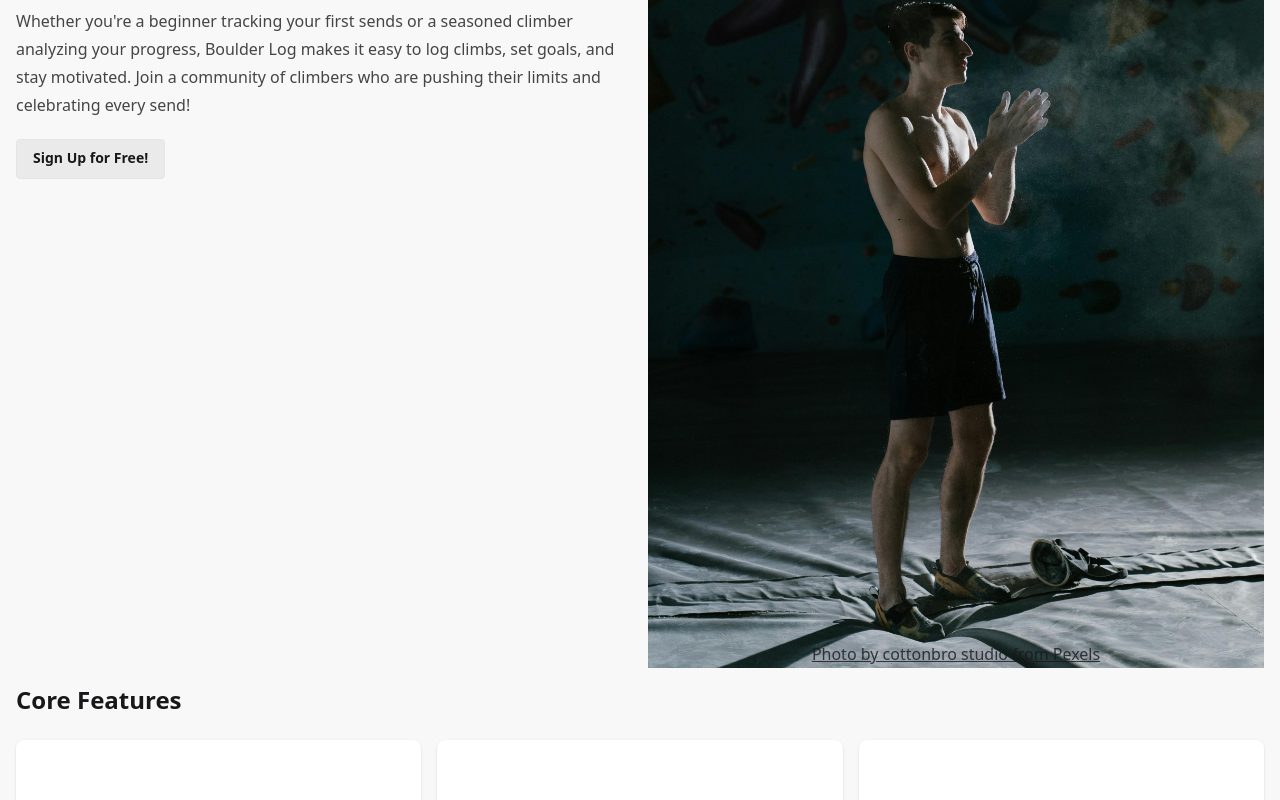
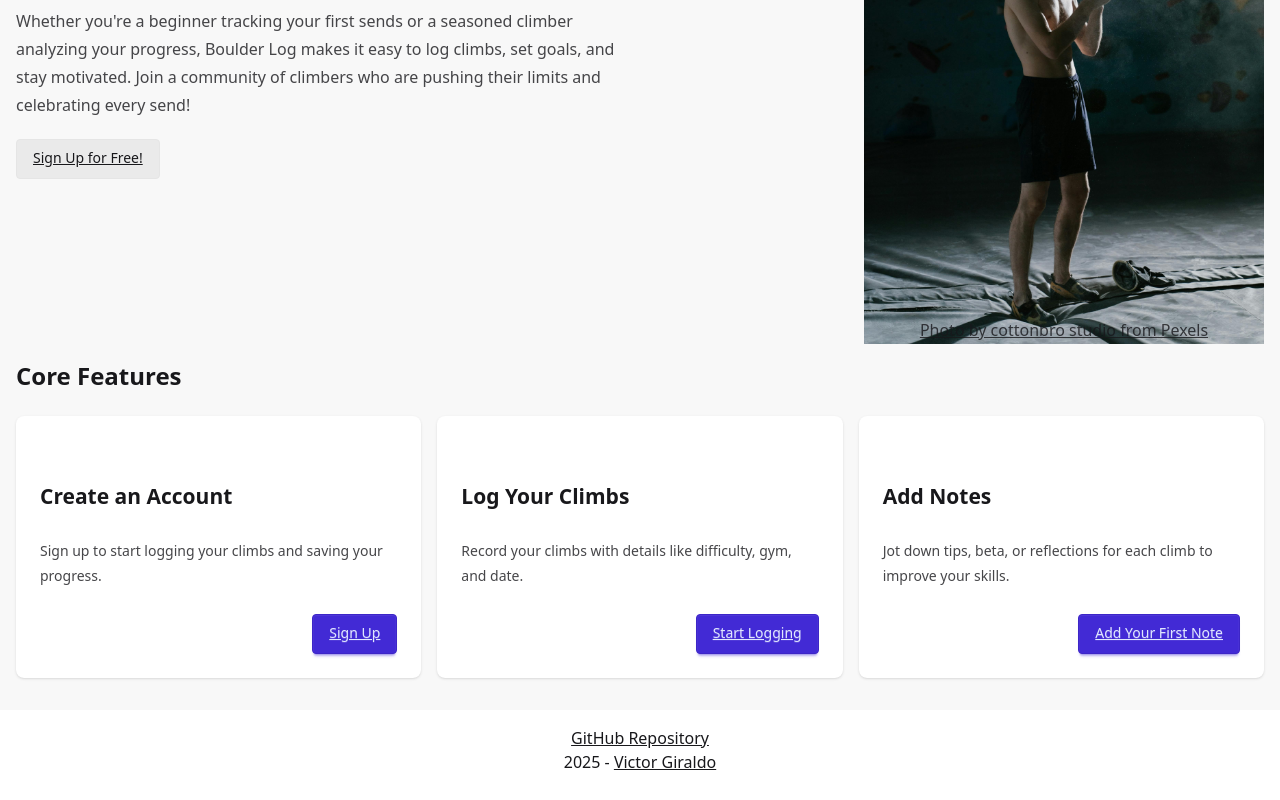
Before and after one commit to Victor-M-Giraldo/climb-tracker-api, a React (Vite) app in the folder client/: page / in a window 1280 px wide. Shown: the part 340-1140 px from the top of the page. Built offline with nearby package versions, Linux system fonts and the light colour scheme.

Commit message:
add links from react router for navigation

```diff
--- a/client/src/App.tsx
+++ b/client/src/App.tsx
@@ -14,7 +14,7 @@ const router = createBrowserRouter([
       },
       {
         element: <RegistrationPage/>,
-        path: '/'
+        path: '/register'
       }
     ]
     },
--- a/client/src/Features.tsx
+++ b/client/src/Features.tsx
@@ -1,3 +1,5 @@
+import { Link } from "react-router";
+
 export default function Features() {
     return (
       <section className='max-w-7xl m-auto my-4 prose'>
@@ -10,7 +12,7 @@ export default function Features() {
                 Sign up to start logging your climbs and saving your progress.
               </p>
               <div className='card-actions justify-end'>
-                <button className='btn btn-primary'>Buy Now</button>
+                <button className='btn btn-primary'><Link to='/register'>Sign Up</Link></button>
               </div>
             </div>
           </div>
@@ -21,7 +23,7 @@ export default function Features() {
                 Record your climbs with details like difficulty, gym, and date.
               </p>
               <div className='card-actions justify-end'>
-                <button className='btn btn-primary'>Start Logging</button>
+                <button className='btn btn-primary'><Link to='/'>Start Logging</Link></button>
               </div>
             </div>
           </div>
@@ -33,7 +35,7 @@ export default function Features() {
                 your skills.
               </p>
               <div className='card-actions justify-end'>
-                <button className='btn btn-primary'>Add Your First Note</button>
+                <button className='btn btn-primary'><Link to='/'>Add Your First Note</Link></button>
               </div>
             </div>
           </div>
--- a/client/src/Header.tsx
+++ b/client/src/Header.tsx
@@ -1,9 +1,13 @@
+import { Link } from "react-router";
+
 export default function Header() {
     return (
       <>
         <header className='p-4 bg-base-100'>
           <div className='max-w-7xl flex m-auto'>
-            <h1 className='text-3xl'>Boulder Log</h1>
+            <h1 className='text-3xl'>
+              <Link to='/'>Boulder Log</Link>
+            </h1>
             <nav className='ml-auto flex items-center'>
               <ul className='flex gap-1'>
                 <a href='' className='hover:link'>
--- a/client/src/Hero.tsx
+++ b/client/src/Hero.tsx
@@ -1,3 +1,5 @@
+import { Link } from "react-router";
+
 export default function Hero() {
     return (
       <>
@@ -16,9 +18,11 @@ export default function Hero() {
               climbs, set goals, and stay motivated. Join a community of
               climbers who are pushing their limits and celebrating every send!
             </p>
-            <button className='btn btn-soft text-md'>Sign Up for Free!</button>
+            <button className='btn btn-soft text-md'>
+              <Link to='/register'>Sign Up for Free!</Link>
+            </button>
           </div>
-          <div className='min-h-[650px] aspect-[2/3] relative not-prose max-w-full overflow-hidden'>
+          <div className='min-h-[600px] aspect-[2/3] relative not-prose max-w-full overflow-hidden md:justify-self-end'>
             <figure className='bg-[url(/climbing.jpg)] h-full bg-center bg-cover'>
               <figcaption className='absolute bottom-0 left-[50%] transform -translate-x-1/2 w-full text-center'>
                 <a
--- a/client/src/RegistrationPage.tsx
+++ b/client/src/RegistrationPage.tsx
@@ -1,15 +1,15 @@
-const RegistrationPage: React.FC = () => {
+export default function RegistrationPage() {
   return (
-    <div className='h-full flex items-center justify-center p-6'>
-      <div className='bg-base-100 rounded-lg shadow-md overflow-hidden flex flex-col md:flex-row w-full max-w-4xl'>
-        <div className='hidden md:w-1/2 md:block bg-cover bg-center bg-[url(/chalk-bag.jpg)]'>
+    <section className='h-full flex items-center justify-center p-6'>
+      <div className='bg-base-100 rounded-lg shadow-md grid sm:grid-cols-2 w-full max-w-4xl'>
+        <div className='hidden w-full sm:block bg-cover bg-center bg-[url(/chalk-bag.jpg)] rounded-tl-lg rounded-bl-lg'>
           <div className='h-full p-8 flex items-center justify-center'>
             <h2 className='text-3xl font-bold text-center'>
               Join the Climbing Community
             </h2>
           </div>
         </div>
-        <div className='md:w-1/2 p-8'>
+        <div className='w-full p-8'>
           <h1 className='text-2xl font-bold mb-6'>Create Your Account</h1>
           <form className='space-y-6'>
             <div>
@@ -63,8 +63,6 @@ const RegistrationPage: React.FC = () => {
           </div>
         </div>
       </div>
-    </div>
+    </section>
   );
 };
-
-export default RegistrationPage;
```
